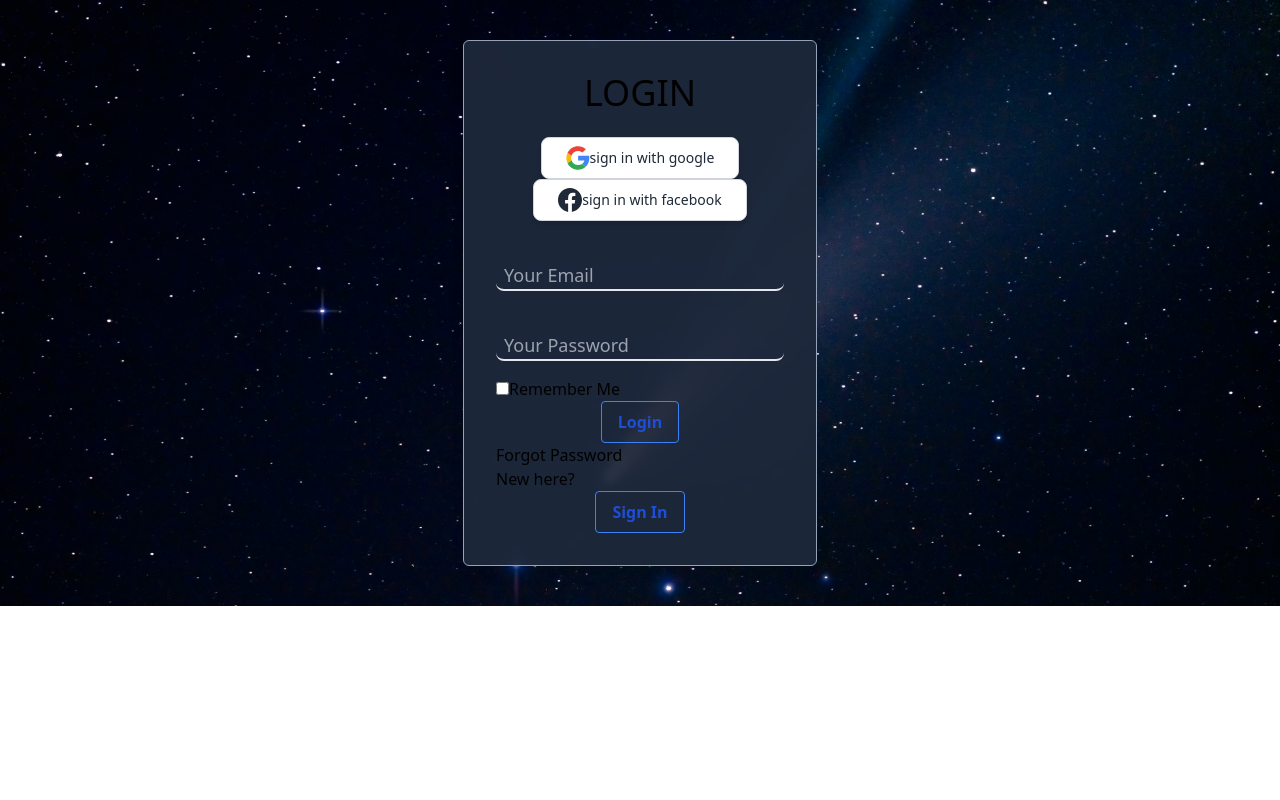
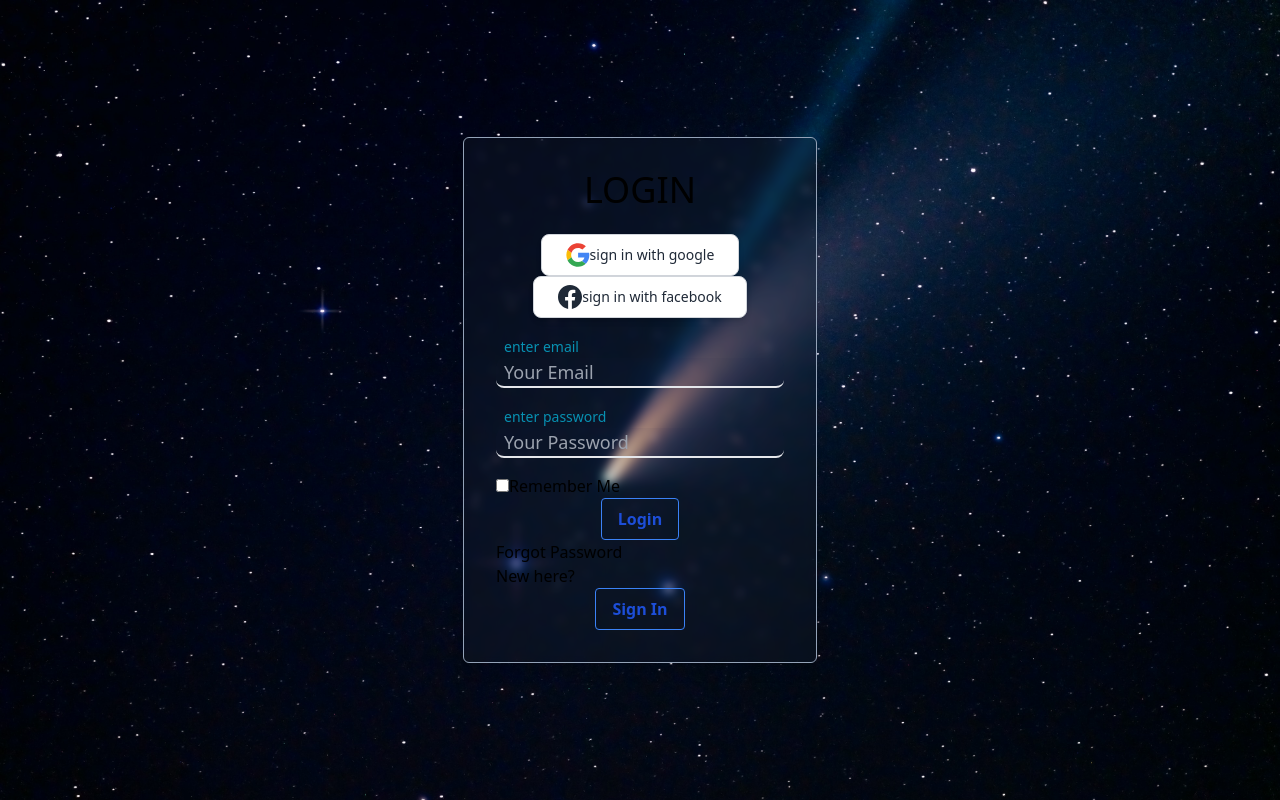
Before and after one commit to FinalProjectYZPIH/FinalProject, a React (Vite) app in the folder client/: page /login in a window 1280 px wide. Built offline with nearby package versions, Linux system fonts and the light colour scheme; no server answers.

Commit message:
login screen at leat the background is fullscreen now

```diff
--- a/client/src/components/LoginComponent.jsx
+++ b/client/src/components/LoginComponent.jsx
@@ -10,14 +10,15 @@ import backgroundImages from '../../tailwind.config.js';
 
 export const LoginComponent = () => {
     return (
-        <div className='flex items-center justify-center bg-bgLightMode bg-cover h-screen-ms w-screen-sm bg-cover' >
-            <div className="p-10 m-10 h-screen-sm w-screen-sm bg-slate-800 border border-slate-400 rounded-md p-8 shadow-lg backdrop-filter backdrop-blur-sm bg-opacity-95">
+        <div className='flex items-center justify-center bg-bgLightMode bg-cover h-screen w-screen-sm bg-cover' >
+            <div className="p-10 m-10 h-screen-sm w-screen-sm bg-slate-800 border border-slate-400 rounded-md p-8 shadow-lg backdrop-filter backdrop-blur-sm bg-opacity-25">
                 <h1 className="text-4xl text-white-bold text-center mb-6">LOGIN</h1>
                 <MediaButtons> <GoogleIcons />sign in with google</MediaButtons>
                 <MediaButtons><FacebookIcons />sign in with facebook</MediaButtons>
                 <form action="" method="post">
-                    <Inputs ph="Your Email">your email</Inputs>
-                    <Inputs ph="Your Password">your password</Inputs>
+
+                    <Inputs label="enter email" ph="Your Email" type="email">your email</Inputs>
+                    <Inputs label="enter password" ph="Your Password" type="password">your password</Inputs>
                     <div>
                         <div>
                             <input type="checkbox" name="checkbox" id="checkbox" />
--- a/client/src/components/SignUpComponent.jsx
+++ b/client/src/components/SignUpComponent.jsx
@@ -7,8 +7,8 @@ import backgroundImages from '../../tailwind.config.js'
 export const SignUpComponent = () => {
 
     return (
-        <div className='flex items-center justify-center bg-bgLightMode bg-cover bg-opacity-80 h-screen'  >
-            <div className="p-10 m-10 h-screen-sm w-screen-sm bg-slate-800 border border-slate-400 rounded-md p-8 shadow-lg backdrop-filter backdrop-blur-sm ">
+        <div className='flex items-center justify-center bg-bgLightMode bg-cover  h-screen'  >
+            <div className="p-10 m-10 h-screen-sm w-screen-sm bg-slate-800 border border-slate-400 rounded-md p-8 shadow-lg backdrop-filter backdrop-blur-sm bg-opacity-25">
                 <h1 className="text-4xl text-blue-600 text-center mb-6">SIGN UP</h1>
                 <form action="">
                     <Inputs label="First Name" ph="Enter your first name" type="text" />
```
